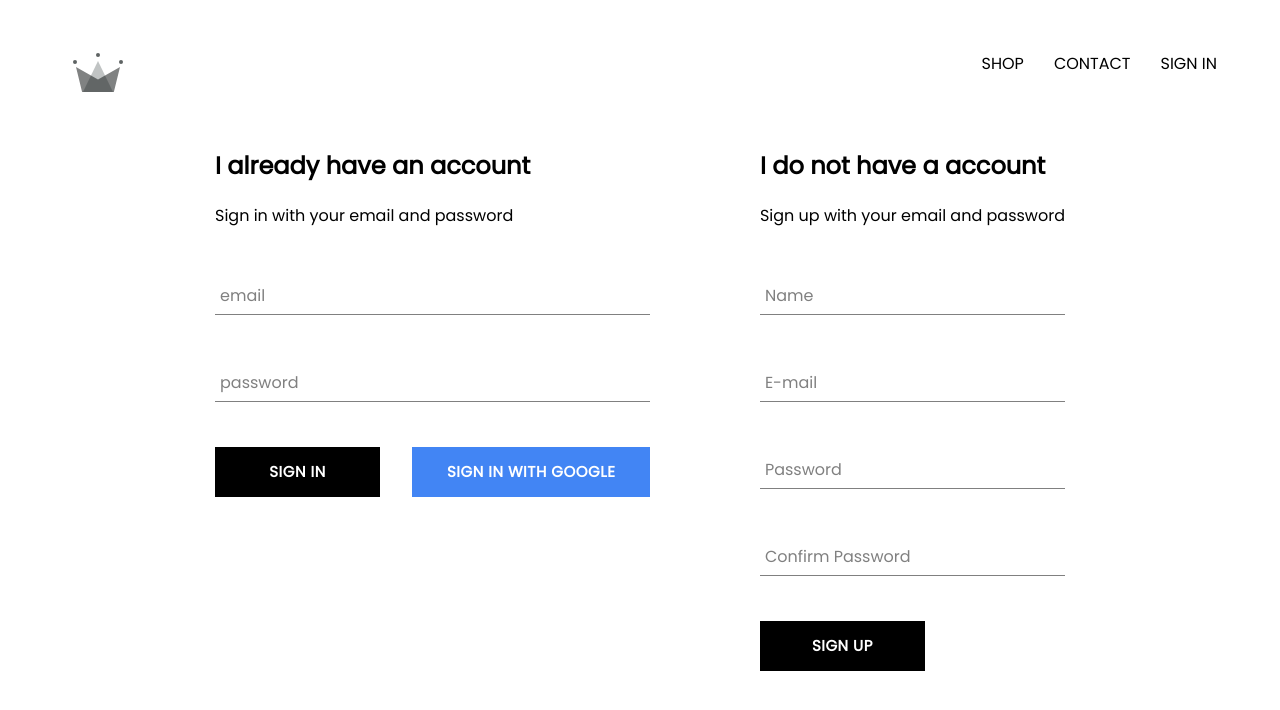
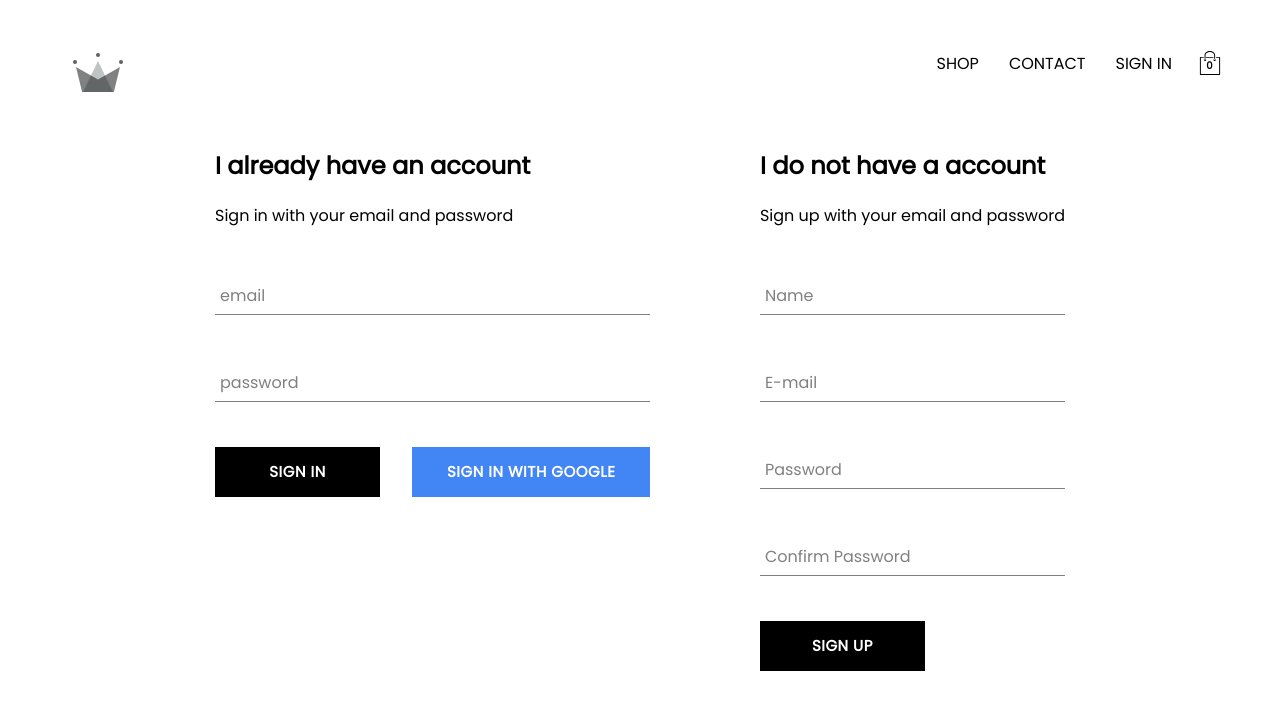
Before and after one commit to Luhkas27/crwn-clothing, a React (Create React App) app: page /signin in a window 1280 px wide. Shown: the top 710 px of the page. Built offline with nearby package versions, Linux system fonts and the light colour scheme; no server answers.

Commit message:
added cartIcon and cartDropdown components to our application, also implemented cart reducer

```diff
--- /dev/null
+++ b/src/components/cart/dropdown/index.js
@@ -0,0 +1,14 @@
+import React from "react";
+
+import CustomButton from "../../button";
+
+import "./styles.scss";
+
+const CartDropdown = () => (
+  <div className="cart-dropdown">
+    <div className="cart-items" />
+    <CustomButton>CHECKOUT</CustomButton>
+  </div>
+);
+
+export default CartDropdown;
--- /dev/null
+++ b/src/components/cart/dropdown/styles.scss
@@ -0,0 +1,24 @@
+.cart-dropdown {
+  position: absolute;
+  width: 240px;
+  height: 340px;
+  display: flex;
+  flex-direction: column;
+  padding: 20px;
+  border: 1px solid black;
+  background-color: white;
+  top: 80px;
+  right: 0;
+  z-index: 5;
+
+  .cart-items {
+    height: 240px;
+    display: flex;
+    flex-direction: column;
+    overflow: hidden;
+  }
+
+  button {
+    margin-top: auto;
+  }
+}
--- /dev/null
+++ b/src/components/cart/icon/index.js
@@ -0,0 +1,20 @@
+import React from "react";
+import { connect } from "react-redux";
+import { toggleCartHidden } from "../../../store/actions/cart";
+
+import { ReactComponent as ShoppingIcon } from "../../../assets/shopping-bag.svg";
+
+import "./styles.scss";
+
+const CartIcon = ({ toggleCartHidden }) => (
+  <div className="cart-icon" onClick={toggleCartHidden}>
+    <ShoppingIcon className="shopping-icon" />
+    <span className="item-count">0</span>
+  </div>
+);
+
+const mapDispatchToProps = dispatch => ({
+  toggleCartHidden: () => dispatch(toggleCartHidden())
+});
+
+export default connect(null, mapDispatchToProps)(CartIcon);
--- /dev/null
+++ b/src/components/cart/icon/styles.scss
@@ -0,0 +1,21 @@
+.cart-icon {
+  width: 45px;
+  height: 45px;
+  position: relative;
+  display: flex;
+  align-items: center;
+  justify-content: center;
+  cursor: pointer;
+
+  .shopping-icon {
+    width: 24px;
+    height: 24px;
+  }
+
+  .item-count {
+    position: absolute;
+    font-size: 10px;
+    font-weight: bold;
+    bottom: 12px;
+  }
+}
--- a/src/components/header/index.js
+++ b/src/components/header/index.js
@@ -3,12 +3,14 @@
 import { connect } from "react-redux";
 
 import { auth } from "../../firebase/utils";
+import CartIcon from "../cart/icon";
+import CartDropdown from "../cart/dropdown";
 
 import { ReactComponent as Logo } from "../../assets/crown.svg";
 
 import "./styles.scss";
 
-const Header = ({ currentUser }) => (
+const Header = ({ currentUser, hidden }) => (
   <div className="header">
     <Link className="logo-container" to="/">
       <Logo className="logo" />
@@ -29,12 +31,16 @@
           SIGN IN
         </Link>
       )}
+
+      <CartIcon />
     </div>
+    {hidden ? null : <CartDropdown />}
   </div>
 );
 
-const mapStateToProps = state => ({
-  currentUser: state.user.currentUser
+const mapStateToProps = ({ user: { currentUser }, cart: { hidden } }) => ({
+  currentUser,
+  hidden
 });
 
 export default connect(mapStateToProps)(Header);
--- /dev/null
+++ b/src/store/actions/cart.js
@@ -0,0 +1,5 @@
+import { CartActionTypes } from ".";
+
+export const toggleCartHidden = () => ({
+  type: CartActionTypes.TOGGLE_CART_HIDDEN
+});
--- a/src/store/actions/index.js
+++ b/src/store/actions/index.js
@@ -1,3 +1,7 @@
 export const UserActionTypes = {
   SET_CURRENT_USER: "SET_CURRENT_USER"
 };
+
+export const CartActionTypes = {
+  TOGGLE_CART_HIDDEN: "TOGGLE_CART_HIDDEN"
+};
--- /dev/null
+++ b/src/store/reducer/cart.js
@@ -0,0 +1,19 @@
+import { CartActionTypes } from "../actions";
+
+const INITIAL_STATE = {
+  hidden: true
+};
+
+const cartReducer = (state = INITIAL_STATE, action) => {
+  switch (action.type) {
+    case CartActionTypes.TOGGLE_CART_HIDDEN:
+      return {
+        ...state,
+        hidden: !state.hidden
+      };
+    default:
+      return state;
+  }
+};
+
+export default cartReducer;
--- a/src/store/reducer/index.js
+++ b/src/store/reducer/index.js
@@ -1,7 +1,9 @@
 import { combineReducers } from "redux";
 
 import userReducer from "./user";
+import cartReducer from "./cart";
 
 export default combineReducers({
-  user: userReducer
+  user: userReducer,
+  cart: cartReducer
 });
```
Also changed, not shown: src/assets/shopping-bag.svg (added).
